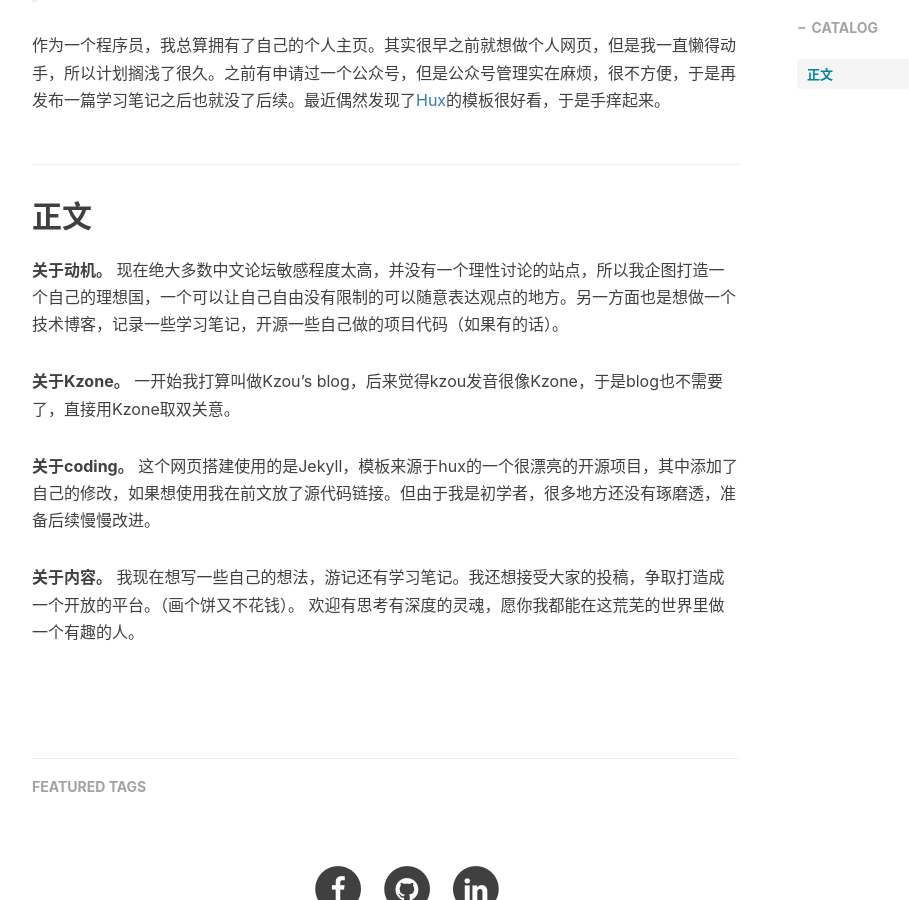
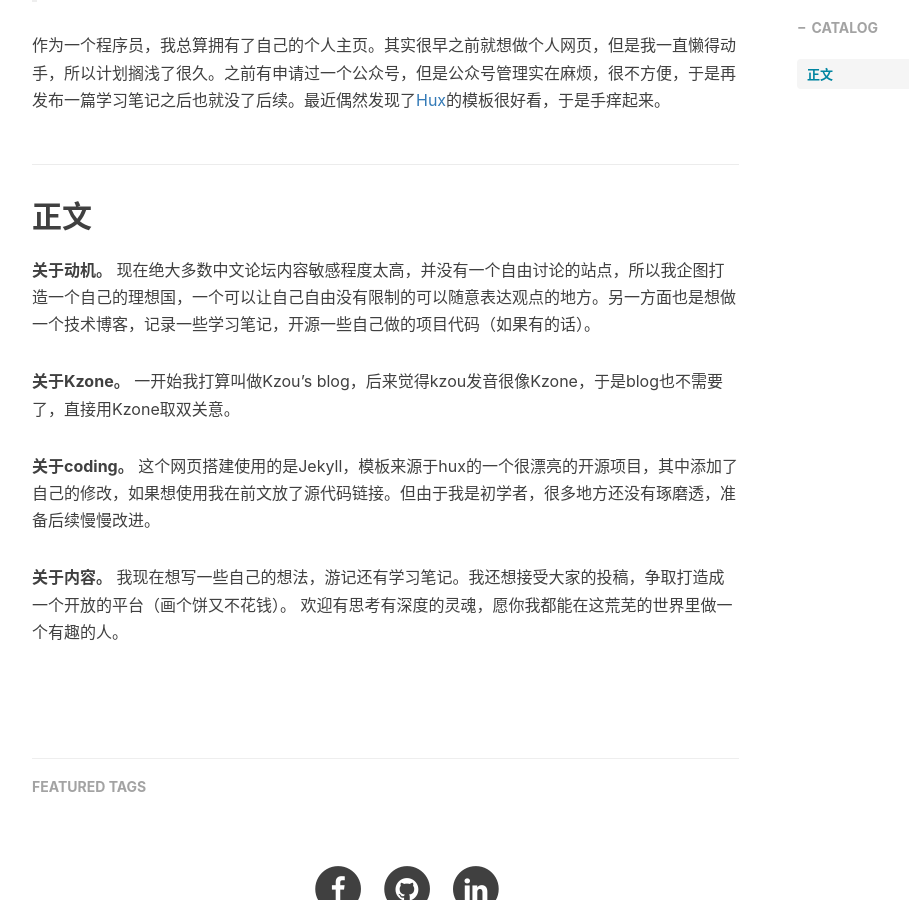
Before and after one commit to ZOUKaifeng/zoukaifeng.github.io, a Jekyll site: the page built from _posts/2020-08-31-hello.markdown, in a window 1280 px wide and 900 px high, scrolled down 606 px. Shown: the whole window, without its empty margins (233-1142 px from the left). Built offline with Jekyll 4.4.1, drawn with Linux system fonts in a browser that asks for light colours; nearby versions of some CDN libraries; comment, search, counter and statistics services are not loaded.

Commit message:
Add files via upload

```diff
--- a/_posts/2020-08-31-hello.markdown
+++ b/_posts/2020-08-31-hello.markdown
@@ -17,7 +17,7 @@ tags:
 ## 正文
 
 **关于动机。**
-现在绝大多数中文论坛敏感程度太高，并没有一个理性讨论的站点，所以我企图打造一个自己的理想国，一个可以让自己自由没有限制的可以随意表达观点的地方。另一方面也是想做一个技术博客，记录一些学习笔记，开源一些自己做的项目代码（如果有的话）。
+现在绝大多数中文论坛内容敏感程度太高，并没有一个自由讨论的站点，所以我企图打造一个自己的理想国，一个可以让自己自由没有限制的可以随意表达观点的地方。另一方面也是想做一个技术博客，记录一些学习笔记，开源一些自己做的项目代码（如果有的话）。
 
 **关于Kzone。**
 一开始我打算叫做Kzou’s blog，后来觉得kzou发音很像Kzone，于是blog也不需要了，直接用Kzone取双关意。
@@ -26,5 +26,5 @@ tags:
 这个网页搭建使用的是Jekyll，模板来源于hux的一个很漂亮的开源项目，其中添加了自己的修改，如果想使用我在前文放了源代码链接。但由于我是初学者，很多地方还没有琢磨透，准备后续慢慢改进。
 
 **关于内容。**
-我现在想写一些自己的想法，游记还有学习笔记。我还想接受大家的投稿，争取打造成一个开放的平台。（画个饼又不花钱）。
+我现在想写一些自己的想法，游记还有学习笔记。我还想接受大家的投稿，争取打造成一个开放的平台（画个饼又不花钱）。
 欢迎有思考有深度的灵魂，愿你我都能在这荒芜的世界里做一个有趣的人。
```
